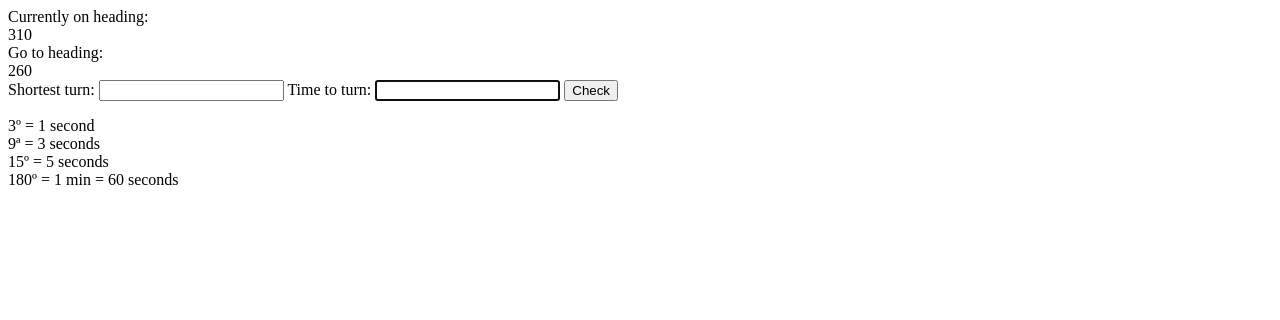
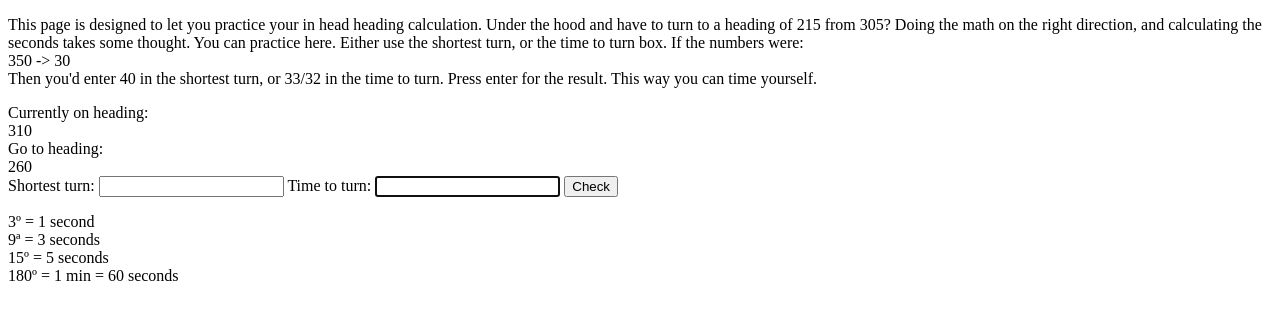
Before and after one commit to Anthony36/ATPL, a plain HTML site: page headings/headings.html in a window 1280 px wide. Drawn offline with nearby package versions, Linux system fonts and the light colour scheme.

Commit message:
index page

```diff
--- a/headings/headings.html
+++ b/headings/headings.html
@@ -96,6 +96,13 @@ console.log(headingsToRetry);
 </script>
 </head>
 <body onload="newHeading();">
+    <p>
+        This page is designed to let you practice your in head heading calculation.  Under the hood and have to turn to a heading of 215 from 305?
+        Doing the math on the right direction, and calculating the seconds takes some thought.  You can practice here.
+        Either use the shortest turn, or the time to turn box.  If the numbers were:<br />
+        350 -> 30<br />
+        Then you'd enter 40 in the shortest turn, or 33/32 in the time to turn. Press enter for the result.  This way you can time yourself.<br />
+    </p>
     <form id="headingsForm">
         Currently on heading:
         <div id="HeadingTo">127</div>
```
Also changed, not shown: flightplan/flightplan.html (+1 -0 lines).
